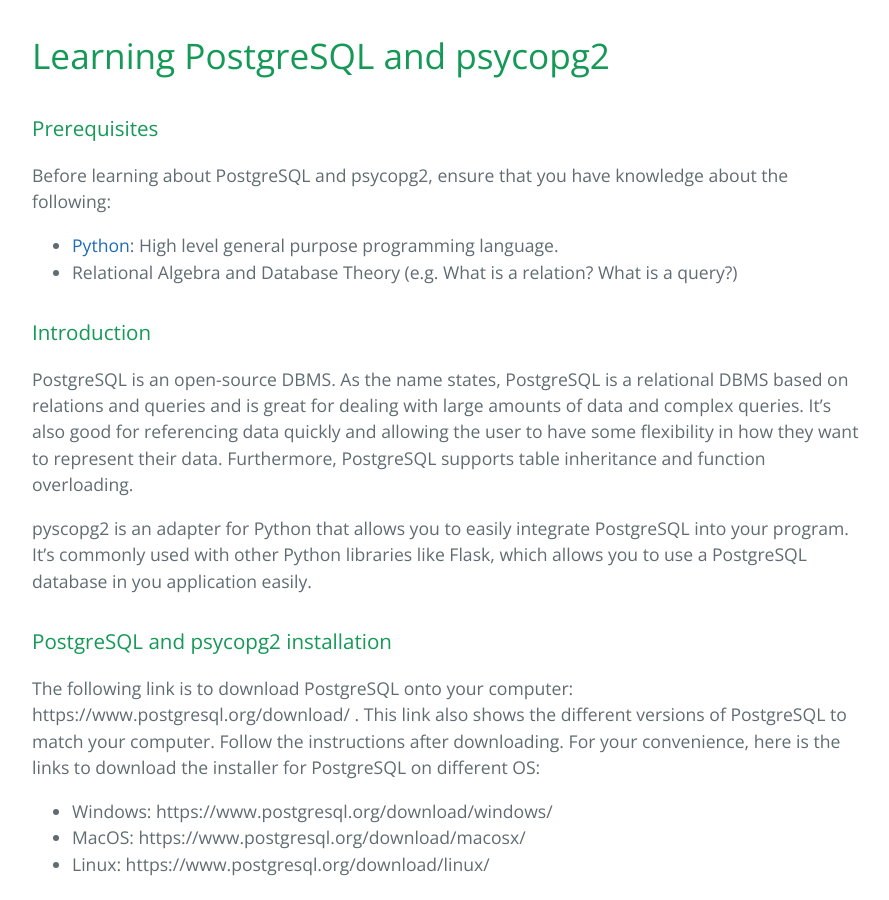
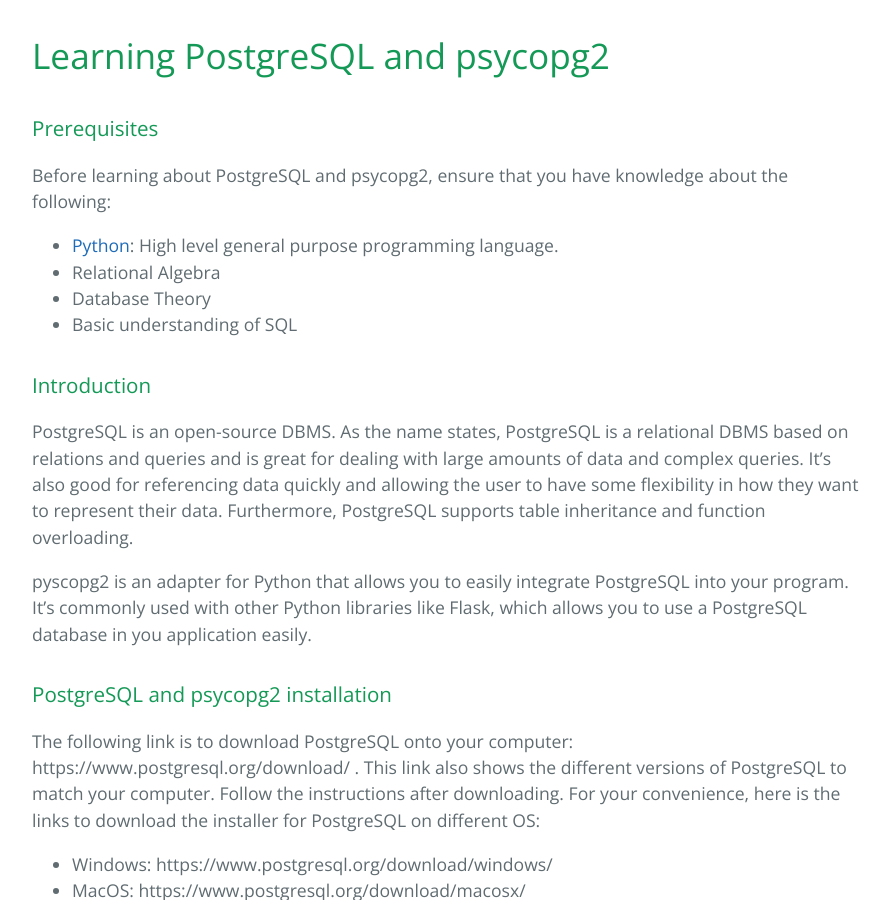
Before and after one commit to learning-software-engineering/learning-software-engineering.github.io, a Jekyll site: the page built from Topics/Tech_Stacks/PostgreSQL_psycopg2.md, in a window 1280 px wide and 900 px high, scrolled down 309 px. Shown: the whole window, without its empty margins (192-1081 px from the left). Built offline with Jekyll 4.4.1, drawn with Linux system fonts in a browser that asks for light colours; our own code applies the rules of GitHub Pages for plain Markdown files.

Commit message:
changed prerequisites

```diff
--- a/Topics/Tech_Stacks/PostgreSQL_psycopg2.md
+++ b/Topics/Tech_Stacks/PostgreSQL_psycopg2.md
@@ -3,7 +3,9 @@
 ### Prerequisites
 Before learning about PostgreSQL and psycopg2, ensure that you have knowledge about the following:
 - [Python](https://www.python.org/): High level general purpose programming language.
-- Relational Algebra and Database Theory (e.g. What is a relation? What is a query?)
+- Relational Algebra
+- Database Theory
+- Basic understanding of SQL
 
 ### Introduction
 PostgreSQL is an open-source DBMS. As the name states, PostgreSQL is a relational DBMS based on relations and queries and is great for dealing with large amounts of data and complex queries. It's also good for referencing data quickly and allowing the user to have some flexibility in how they want to represent their data. Furthermore, PostgreSQL supports table inheritance and function overloading.
```
